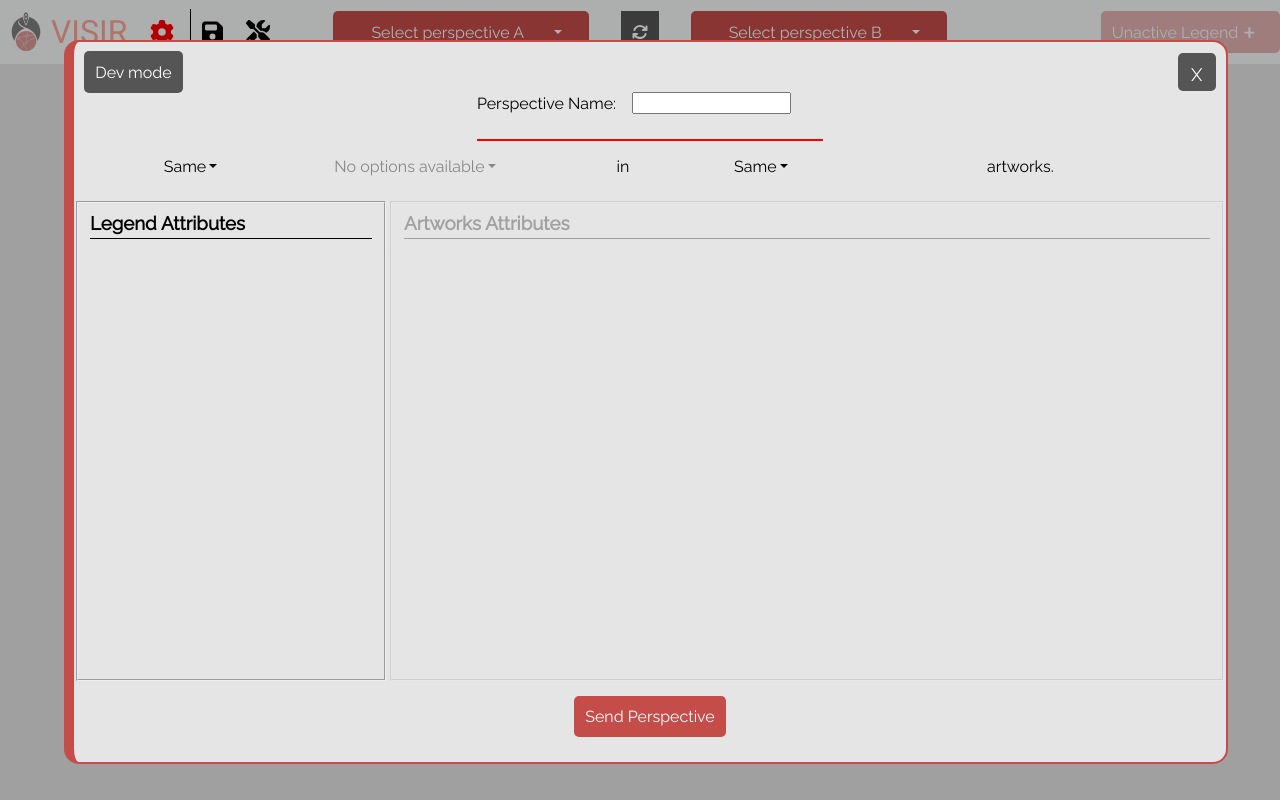
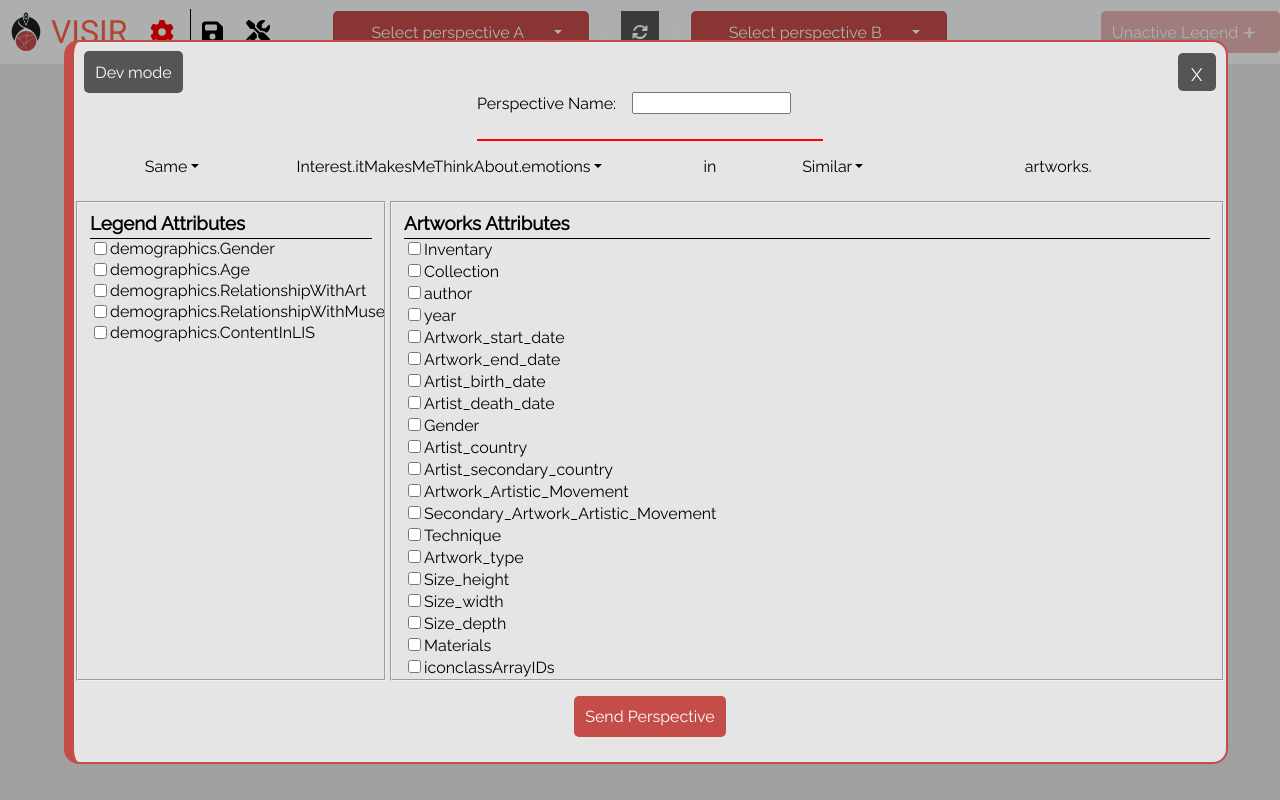
Before and after one commit to spice-h2020/VISIR, a React (Create React App) app: page / in a window 1280 px wide. Both pictures are taken after a click on the button 257 px from the left and 32 px from the top of the page. Built offline with nearby package versions, Linux system fonts and the light colour scheme.

Commit message:
Better support for diferent config tool sentences structures

```diff
--- a/src/components/ConfigurationTool.tsx
+++ b/src/components/ConfigurationTool.tsx
@@ -14,7 +14,7 @@
 import { Button } from "../basicComponents/Button";
 import { DropMenu, EDropMenuDirection } from "../basicComponents/DropMenu";
 import RequestManager from "../managers/requestManager";
-import { ESimilarity, IConfigurationSeed } from "../constants/ConfigToolUtils";
+import { ESimilarity, IConfigurationSeed, similarity1Map, similarity2Map } from "../constants/ConfigToolUtils";
 import { ILoadingState } from "../basicComponents/LoadingFrontPanel";
 
 import * as config from "../constants/ConfigToolUtils";
@@ -110,6 +110,16 @@
     //Similarity Dropdown states
     const [similarity1, setSimilarity1] = useState<ESimilarity>(ESimilarity.Same);
     const [similarity2, setSimilarity2] = useState<ESimilarity>(ESimilarity.Same);
+
+    //Sentence structure
+    const [midSentence, setMidSentence] = useState<string>("");
+    const [lastSentence, setLastSentence] = useState<string>("");
+
+    const [similarity1AvailableValues, setSimilarity1AvailableValues] = useState<Array<ESimilarity>>([ESimilarity.Similar, ESimilarity.Same, ESimilarity.Different]);
+    const [similarity2AvailableValues, setSimilarity2AvailableValues] = useState<Array<ESimilarity>>([ESimilarity.Similar, ESimilarity.Same, ESimilarity.Different]);
+
+    const [rightSideSentence, setRightSideSentence] = useState<string>("");
+
     //Middle select option state
     const [selectedOption, setSelectedOption] = useState<config.ISimilarityFunction>(emptyOption);
     //Checkboxes state
@@ -119,9 +129,6 @@
     const [artworksAttrDrop, setArtworksAttrDrop] = useState<Map<string, boolean[]>>(new Map<string, boolean[]>());
 
     const [isTextAreaActive, setIsTextAreaActive] = useState<boolean>(false);
-
-
-
 
     //TextArea at the end content
     const [textAreaContent, setTextAreaContent] = useState<string>("");
@@ -133,7 +140,6 @@
     useEffect(() => {
         if (isActive) {
             requestManager.requestConfigurationToolSeed((newSeed: IConfigurationSeed) => {
-                setLoadingState({ isActive: false });
                 if (newSeed !== undefined) {
                     if (newSeed.interaction_similarity_functions.length === 0) {
                         alert("Configuration Tool initial configuration doesnt contain an interaction similarity function")
@@ -160,12 +166,42 @@
                         throw Error("Failed while setting default Artwork " + error);
                     }
 
-                    setSimilarity1(newSeed?.HetchStructure ? config.HetchSimilarity1[0] : ESimilarity.Same);
-                    setSimilarity2(newSeed?.HetchStructure ? config.HetchSimilarity2[0] : ESimilarity.Same);
+                    try {
+                        setMidSentence(config.initMidSentence(newSeed.configToolType));
+                    } catch (error: any) {
+                        throw Error("Failed while setting mid sentence word " + error);
+                    }
+
+                    try {
+                        setLastSentence(config.initLastSentence(newSeed.configToolType));
+                    } catch (error: any) {
+                        throw Error("Failed while setting mid sentence word " + error);
+                    }
+
+                    try {
+                        setRightSideSentence(config.initRightSideSentence(newSeed.configToolType));
+                    } catch (error: any) {
+                        throw Error("Failed while setting right side word " + error);
+                    }
+
+                    try {
+                        setSimilarity1AvailableValues(config.initSimilarity1(newSeed.configToolType, setSimilarity1));
+                    } catch (error: any) {
+                        throw Error("Failed while setting available similarity1 dropdown " + error);
+                    }
+
+                    try {
+                        setSimilarity2AvailableValues(config.initSimilarity2(newSeed.configToolType, setSimilarity2));
+                    } catch (error: any) {
+                        throw Error("Failed while setting available similarity2 dropdown " + error);
+                    }
+
+
+
                 }
             });
         }
-    }, [isActive, requestManager, setLoadingState]);
+    }, [isActive, requestManager]);
 
     //Init the new citizen and artworks attributes
     useEffect(() => {
@@ -278,7 +314,8 @@
                     <div>
                         <DropMenu
                             key={0}
-                            items={getSimilarityDropdown(similarity1, setSimilarity1, seed?.HetchStructure)}
+                            items={getSimilarityDropdown(similarity1, setSimilarity1,
+                                similarity1AvailableValues)}
                             content={ESimilarity[similarity1]}
                             menuDirection={EDropMenuDirection.down}
                             extraClassButton={"transparent"}
@@ -291,12 +328,13 @@
                         </React.Fragment>
                     </div>
                     <div>
-                        <span key={2} style={{ alignSelf: "center", margin: "0% 15px" }}> {`${seed?.HetchStructure ? config.HetchMidSentence : config.midSentence}`} </span>
+                        <span key={2} style={{ alignSelf: "center", margin: "0% 15px" }}> {midSentence} </span>
                     </div>
                     <div>
                         <DropMenu
                             key={3}
-                            items={getSimilarityDropdown(similarity2, setSimilarity2, seed?.HetchStructure, true)}
+                            items={getSimilarityDropdown(similarity2, setSimilarity2,
+                                similarity2AvailableValues)}
                             content={ESimilarity[similarity2]}
                             menuDirection={EDropMenuDirection.down}
                             extraClassButton={"transparent"}
@@ -309,7 +347,7 @@
                         </div>
                     </div>
                     <div>
-                        <span key={5} style={{ alignSelf: "center", margin: "0% 15px" }}> {`${seed?.HetchStructure ? config.HetchLastWord : config.lastWord}`} </span>
+                        <span key={5} style={{ alignSelf: "center", margin: "0% 15px" }}> {lastSentence} </span>
                     </div>
                     <div style={{ direction: "rtl" }}>
                         {getNArtworksDropdown(similarity2, selectedArtwork, setSelectedArtwork, seed)}
@@ -337,7 +375,7 @@
                             {getCitizenAttributeSelector(seed, citizenAttr, setCitizenAttr)}
                         </fieldset>
                         <fieldset key={1} style={getArtworkCheckboxStyle(ESimilarity.Same === similarity2)}>
-                            <h3 style={{ padding: "0.25rem 0px", margin: "0px 0px", borderBottom: "1px solid black" }}>Artworks Attributes</h3>
+                            <h3 style={{ padding: "0.25rem 0px", margin: "0px 0px", borderBottom: "1px solid black" }}>{rightSideSentence}</h3>
                             {getArtworkAttributeSelector(similarity2, seed, artworksAttr, setArtworksAttr, artworksAttrDrop,
                                 setArtworksAttrDrop, isDevMode)}
                         </fieldset>
@@ -380,8 +418,7 @@
 
                                     setTextAreaContent(JSON.stringify(newConfiguration, null, 4));
 
-                                    requestManager.sendNewConfigSeed(newConfiguration, updateFileSource,
-                                        () => setLoadingState({ isActive: false }));
+                                    requestManager.sendNewConfigSeed(newConfiguration, updateFileSource, () => { });
                                 }
                             }
                         }
@@ -398,45 +435,26 @@
  * @param setSimilarity callback executed when an option is selected
  * @returns
  */
-function getSimilarityDropdown(sim: ESimilarity, setSimilarity: Function, HetchStructure: boolean | undefined,
-    isSecond: boolean = false): React.ReactNode[] {
+function getSimilarityDropdown(sim: ESimilarity, setSimilarity: Function,
+    similarityAvailableValues: Array<ESimilarity>): React.ReactNode[] {
     const buttons: React.ReactNode[] = [];
 
-    if (HetchStructure) {
-        const similarityToCheck = isSecond ? config.HetchSimilarity2 : config.HetchSimilarity1;
-
-        for (let i = 0; i < similarityToCheck.length; i++) {
+    for (let i = 0; i < similarityAvailableValues.length; i++) {
         buttons.push(
             <Button
                 key={i}
-                    content={ESimilarity[similarityToCheck[i]]}
-                    state={sim === similarityToCheck[i] ? EButtonState.active : EButtonState.unactive}
+                content={ESimilarity[similarityAvailableValues[i]]}
+                state={sim === similarityAvailableValues[i] ? EButtonState.active : EButtonState.unactive}
                 onClick={
                     () => {
-                            setSimilarity(similarityToCheck[i]);
+                        setSimilarity(similarityAvailableValues[i]);
                     }
                 }
                 extraClassName={"btn-dropdown"}
             />
         )
     }
-    } else {
-        for (let i = 0; i < Object.keys(ESimilarity).length / 2; i++) {
-            buttons.push(
-                <Button
-                    key={i}
-                    content={ESimilarity[i]}
-                    state={sim === i ? EButtonState.active : EButtonState.unactive}
-                    onClick={
-                        () => {
-                            setSimilarity(i);
-                        }
-                    }
-                    extraClassName={"btn-dropdown"}
-                />
-            )
-        }
-    }
+
     return buttons;
 
 }
--- a/src/constants/ConfigToolUtils.ts
+++ b/src/constants/ConfigToolUtils.ts
@@ -17,7 +17,8 @@
     interaction_similarity_functions: ISimilarityFunction[];
     algorithm: IAlgorithm[],
     artworks: INameAndIdPair[],
-    HetchStructure: boolean
+    configToolType: EConfigToolTypes,
+    HecthStructure: boolean
 }
 
 export interface IArtworkAttribute {
@@ -51,13 +52,37 @@
 export const defaultWeightValue = 0.5;
 export const defaultArtworkWeightValue = 0.5;
 
-export const HetchMidSentence = "for users with";
-export const midSentence = "in";
-export const HetchLastWord = "beliefs.";
-export const lastWord = "artworks."
+export enum EConfigToolTypes {
+    GENERIC,
+    HECTH,
+    DMH,
+}
 
-export const HetchSimilarity1 = [ESimilarity.Similar, ESimilarity.Same, ESimilarity.Different];
-export const HetchSimilarity2 = [ESimilarity.Similar, ESimilarity.Same, ESimilarity.Different];
+export const midSentenceMap = new Map<EConfigToolTypes, string>();
+midSentenceMap.set(EConfigToolTypes.GENERIC, "in");
+midSentenceMap.set(EConfigToolTypes.HECTH, "for users with");
+midSentenceMap.set(EConfigToolTypes.DMH, "in");
+
+export const lastSentenceMap = new Map<EConfigToolTypes, string>();
+lastSentenceMap.set(EConfigToolTypes.GENERIC, "artworks.");
+lastSentenceMap.set(EConfigToolTypes.HECTH, "beliefs.");
+lastSentenceMap.set(EConfigToolTypes.DMH, "concepts.");
+
+export const rightSideSentenceMap = new Map<EConfigToolTypes, string>();
+rightSideSentenceMap.set(EConfigToolTypes.GENERIC, "Artworks Attributes");
+rightSideSentenceMap.set(EConfigToolTypes.HECTH, "Beliefs");
+rightSideSentenceMap.set(EConfigToolTypes.DMH, "Concepts Attributes");
+
+export const similarity1Map = new Map<EConfigToolTypes, Array<ESimilarity>>();
+similarity1Map.set(EConfigToolTypes.GENERIC, [ESimilarity.Same, ESimilarity.Different]);
+similarity1Map.set(EConfigToolTypes.HECTH, [ESimilarity.Similar, ESimilarity.Same, ESimilarity.Different]);
+similarity1Map.set(EConfigToolTypes.DMH, [ESimilarity.Similar, ESimilarity.Same, ESimilarity.Different]);
+
+export const similarity2Map = new Map<EConfigToolTypes, Array<ESimilarity>>();
+similarity2Map.set(EConfigToolTypes.GENERIC, [ESimilarity.Similar, ESimilarity.Same, ESimilarity.Different]);
+similarity2Map.set(EConfigToolTypes.HECTH, [ESimilarity.Similar, ESimilarity.Same, ESimilarity.Different]);
+similarity2Map.set(EConfigToolTypes.DMH, [ESimilarity.Similar, ESimilarity.Same, ESimilarity.Different]);
+
 
 //#endregion
 
@@ -84,6 +109,49 @@
     }
 
     return algorythms[0];
+}
+
+export function initMidSentence(type: EConfigToolTypes) {
+    let output = midSentenceMap.get(type);
+    if (output === undefined) output = "";
+
+    return output;
+}
+
+export function initLastSentence(type: EConfigToolTypes) {
+    let output = lastSentenceMap.get(type);
+    if (output === undefined) output = "";
+
+    return output;
+}
+
+export function initRightSideSentence(type: EConfigToolTypes) {
+    let output = rightSideSentenceMap.get(type);
+    if (output === undefined) output = "";
+
+    return output;
+}
+
+export function initSimilarity1(type: EConfigToolTypes, setSimilarity: Function) {
+    let availableValues = similarity1Map.get(type);
+    if (availableValues === undefined) {
+        availableValues = [ESimilarity.Same];
+    }
+
+    setSimilarity(availableValues[0]);
+
+    return availableValues;
+}
+
+export function initSimilarity2(type: EConfigToolTypes, setSimilarity: Function) {
+    let availableValues = similarity2Map.get(type);
+    if (availableValues === undefined) {
+        availableValues = [ESimilarity.Same];
+    }
+
+    setSimilarity(availableValues[0]);
+
+    return availableValues;
 }
 
 //#region Create config file
```
Lines whose indentation alone changed are shown as unchanged.
